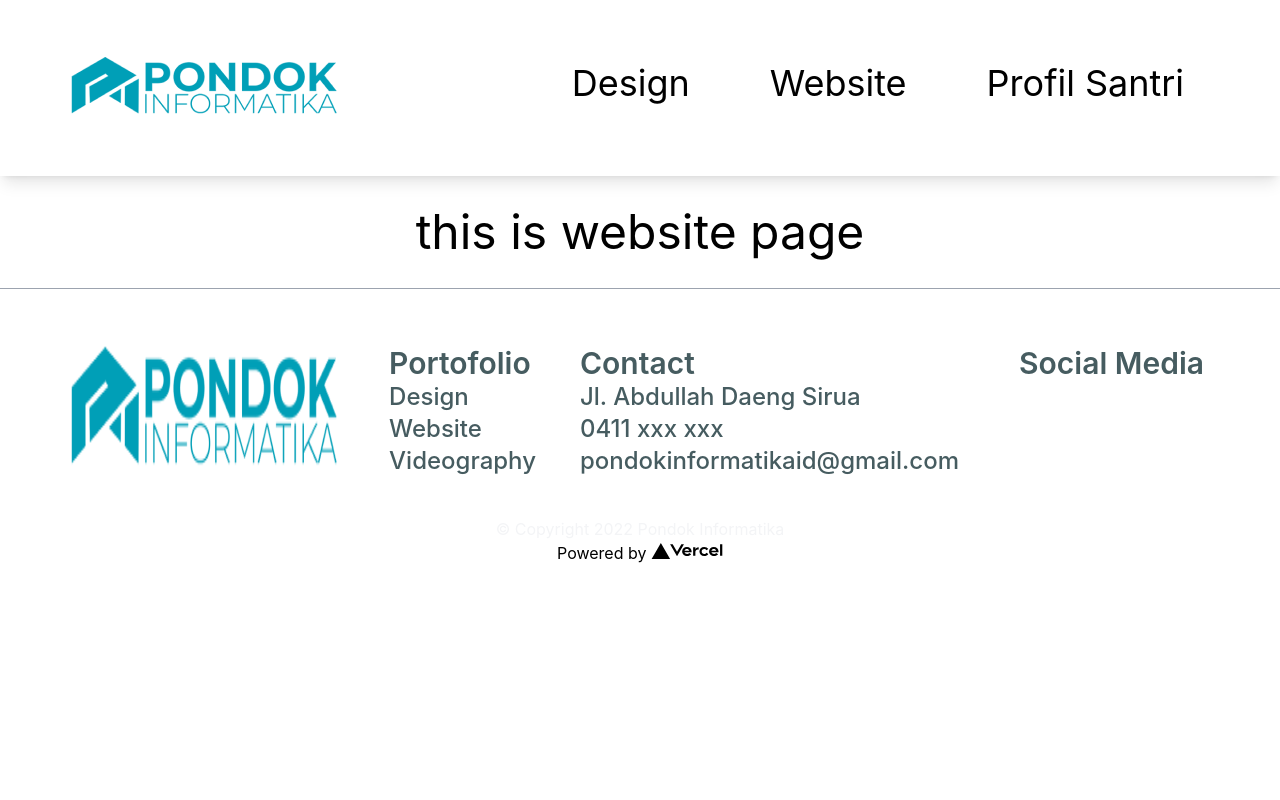
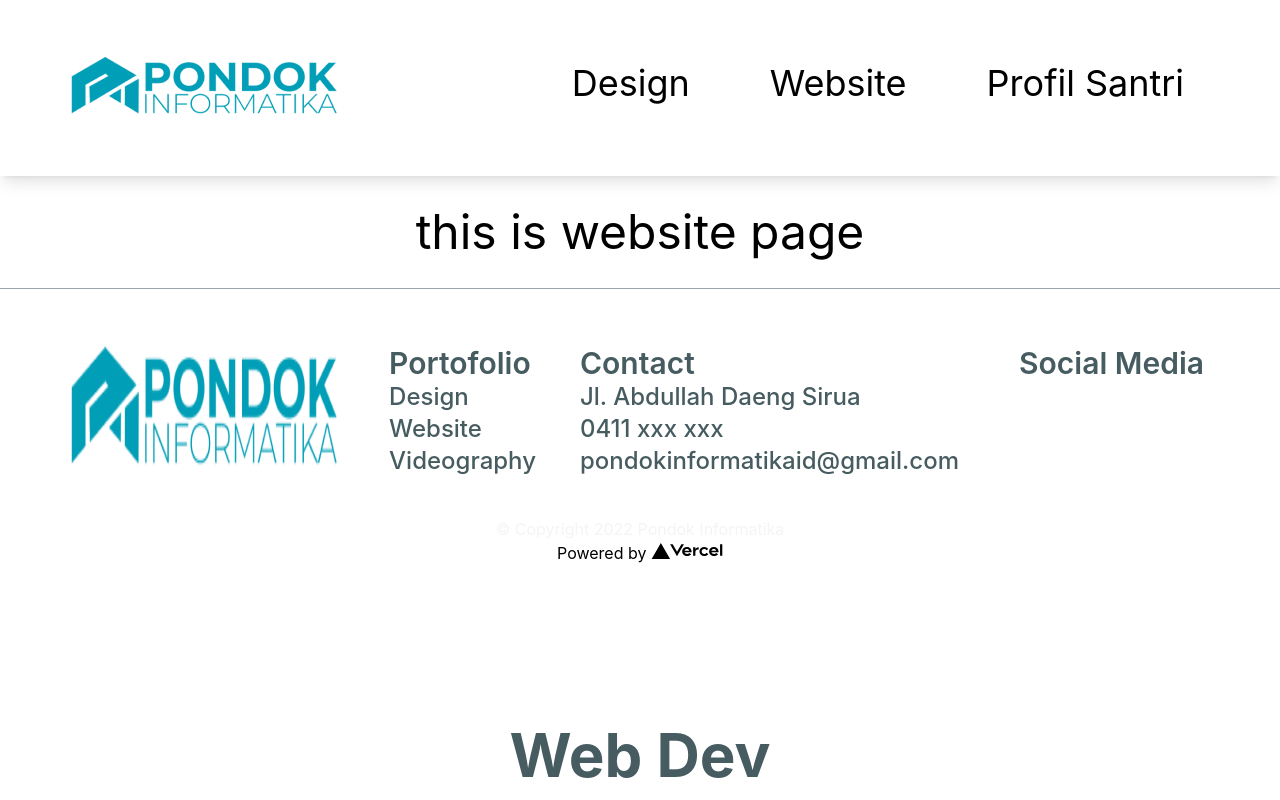
Before and after one commit to kreindo/portonext, a Next.js app: page /website in a window 1280 px wide. Shown: the top 800 px of the page. Built offline with nearby package versions, Linux system fonts and the light colour scheme.

Commit message:
added showcase component in other pages

```diff
--- a/pages/design.js
+++ b/pages/design.js
@@ -1,4 +1,4 @@
-import Layout from '../components/Layout';
+import Layout from '../components/Layout';import Showcase from '../components/Showcase';
 export default function Design() {
   return (
     <>
@@ -6,6 +6,8 @@ export default function Design() {
         <div className="flex justify-center my-8">
           <h1 className="text-5xl">this is design page</h1>
         </div>
+
+        <Showcase title="Design" />
       </Layout>
     </>
   );
--- a/pages/website.js
+++ b/pages/website.js
@@ -1,4 +1,5 @@
 import Layout from '../components/Layout';
+import Showcase from '../components/Showcase';
 export default function Website() {
   return (
     <>
@@ -7,6 +8,8 @@ export default function Website() {
           <h1 className="text-5xl">this is website page</h1>
         </div>
       </Layout>
+
+      <Showcase title='Web Dev'/>
     </>
   );
 }
```
